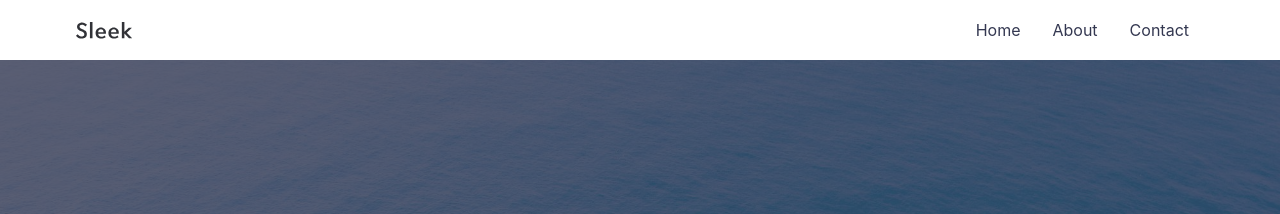
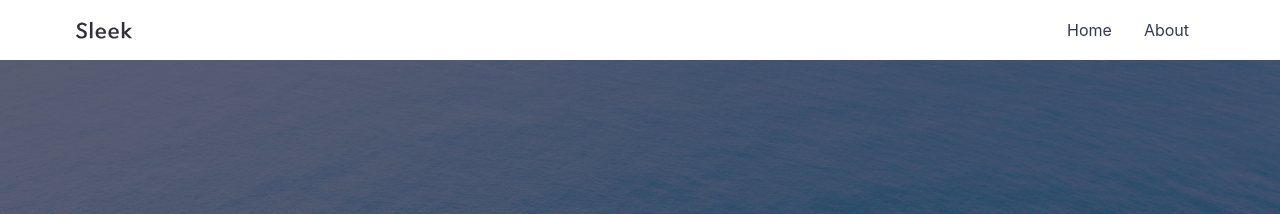
Before and after one commit to jonggyun/jonggyun.github.io, a Jekyll site: the page built from index.md, in a window 1280 px wide. Shown: the top 214 px of the page. Built offline with Jekyll 4.4.1, drawn with Linux system fonts in a browser that asks for light colours.

Commit message:
contact display none

```diff
--- a/_includes/header.html
+++ b/_includes/header.html
@@ -10,7 +10,7 @@
         <div class="container header__links-wrapper">
           <a class="header__link" href="{{ '/' | relative_url }}" itemprop="url"><span itemprop="name">Home</span></a>
           <a class="header__link" href="{{ '/about' | relative_url }}" itemprop="url"><span itemprop="name">About</span></a>
-          <a class="header__link" href="{{ '/contact' | relative_url }}" itemprop="url">
+          <a style="display:none;" class="header__link" href="{{ '/contact' | relative_url }}" itemprop="url">
             <span itemprop="name">Contact</span>
           </a>
         </div>
```
